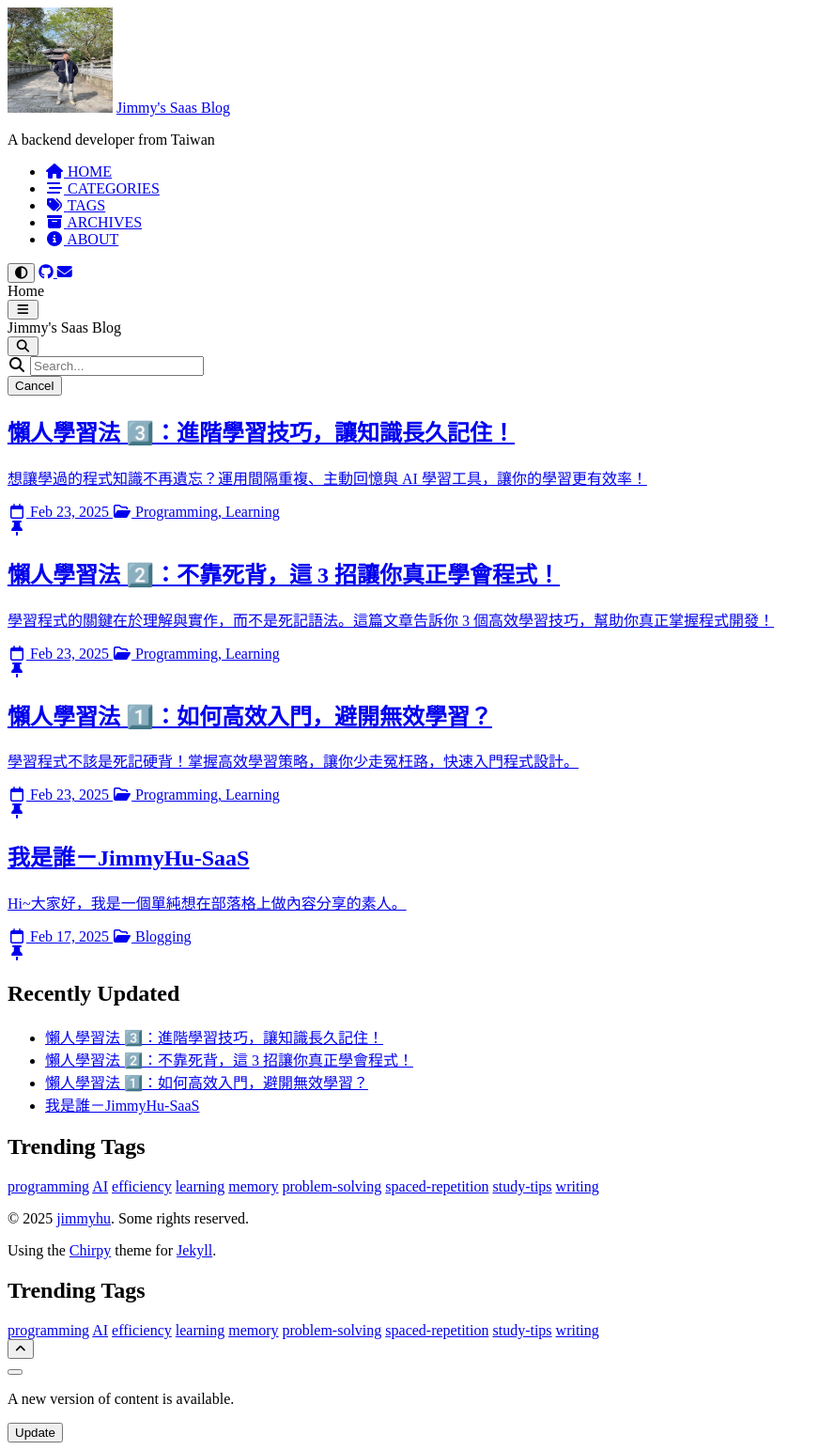
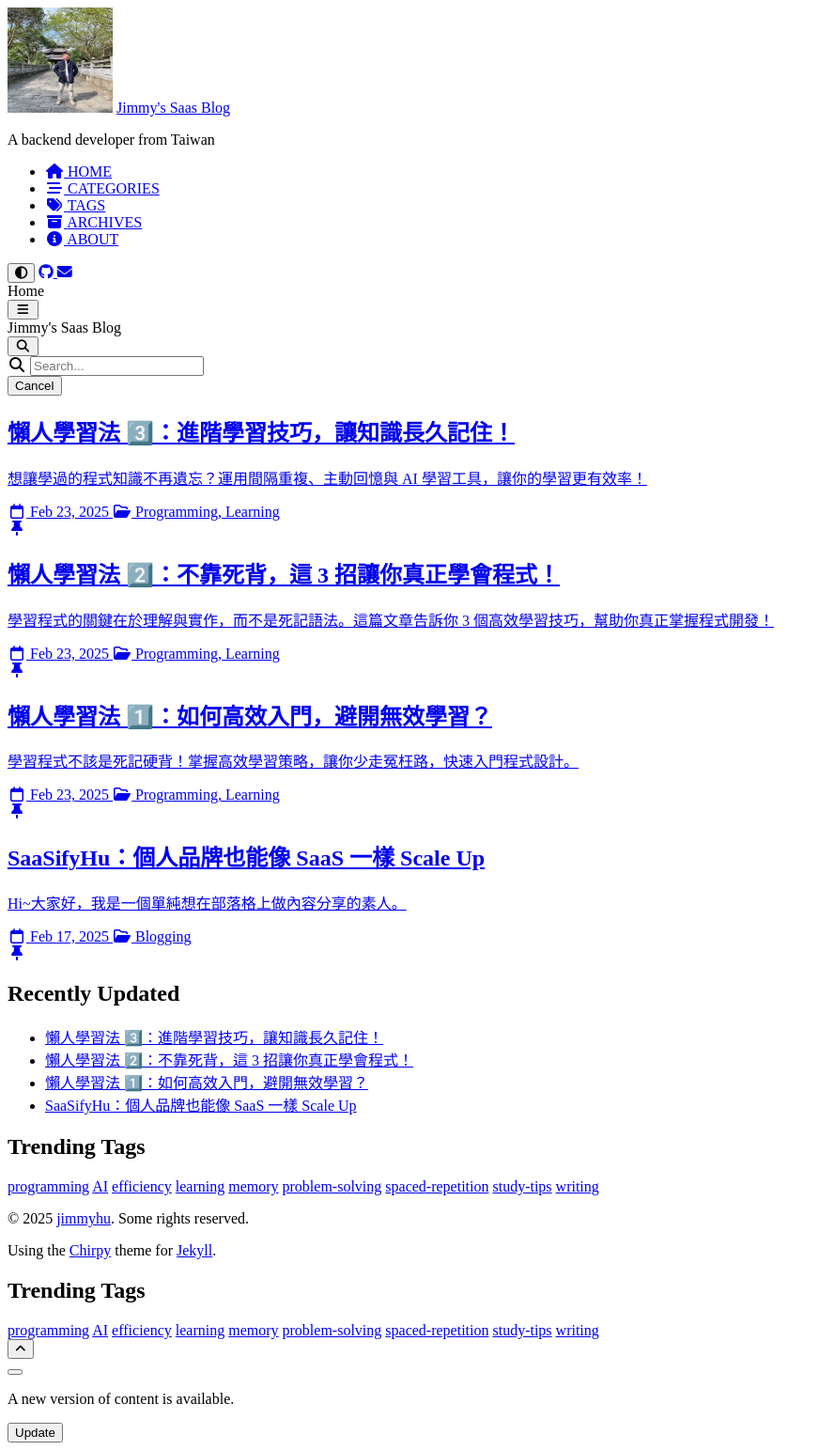
Before and after one commit to jimmyhusaas/jimmyhusaas.github.io, a Jekyll site: the page built from index.markdown, in a window 1280 px wide. Shown: the whole page at 94% size, without its empty margins (0-872 px from the left). Built offline with Jekyll 4.4.1, drawn with Linux system fonts in a browser that asks for light colours; cached includes are drawn as plain includes; part of the change alters nothing that is shown.

Commit message:
posts: first post adjust

```diff
--- a/_posts/2025-02-17-Who-am-I-JimmyHu-SaaS.md
+++ b/_posts/2025-02-17-Who-am-I-JimmyHu-SaaS.md
@@ -1,5 +1,5 @@
 ---
-title: 我是誰－JimmyHu-SaaS
+title:  SaaSifyHu：個人品牌也能像 SaaS 一樣 Scale Up
 description: >-
   Hi~大家好，我是一個單純想在部落格上做內容分享的素人。
 author: Jimmy
@@ -13,15 +13,17 @@ published: true
 **簡單自我介紹**
 我目前是個快邁入30歲的中年大叔（不想承認自己變老🥲），是個有五年工作經驗、目前專注在軟體工程後端開發的工程師——**Jimmy**。
 
-我把自己視為一個 **SaaS 產品（Software as a Service）**，持續迭代、持續升級，並且不斷為「使用者」創造價值。
+我把自己視為一個 **SaaS 產品（Software as a Service）**，持續迭代、持續升級，並且不斷為「使用者」創造價值。
+**SaaSify** 這個詞源自「SaaS（軟體即服務）」的概念，意指將任何產品、系統或個人能力轉變為可持續提供價值的服務。我希望自己不只是單純累積技能，而是能像一個 SaaS 產品一樣，不斷優化、適應市場變化，並持續為他人帶來價值。
 SaaS 的核心是「**持續交付價值**」，而我對自己的要求也是如此。
-在這裡，我不僅是創作者，也是「產品經理」，持續打磨「**JimmyHu-SaaS**」這個品牌。
+在這裡，我不僅是創作者，也是「產品經理」，持續打磨「**SaaSifyHu**」這個品牌。
 
 **經營主題**
 在這裡，我主要會分享：
 ✅ 技術筆記與學習心得
 ✅ 如何在AI時代下不被淘汰
-✅ 個人品牌經營
+✅ 個人品牌經營心得
+✅ 日常雜記
 （未來若有新主題，會再補充更新😁）
 
 ---
@@ -34,7 +36,7 @@ SaaS 的核心是「**持續交付價值**」，而我對自己的要求也是
 - 現在市場缺工現象減少，求職門檻變高，該如何突圍？
 
 - 初中階工程師除了寫程式，還需具備系統設計、監控維運、效能調校等多元技能，競爭更加激烈。
-    即使掌握了這些技能，也未必能輕易找到合適且薪資滿意的職缺。
+  即使掌握了這些技能，也未必能輕易找到合適且薪資滿意的職缺。
 
 
 **AI的發展，應該順勢而行**
@@ -66,7 +68,9 @@ AI的出現，是為了讓生活更便利、解決更多問題。科技的進步
 
 ---
 
-**我的經營初衷：持續交付價值**
+**我的經營初衷：持續輸出價值**
 我相信：**「只有大量輸出，才能驗證輸入是否真正內化。」**
-透過寫作，我不僅能與大家分享學習歷程，還能迫使自己將所學整理並深化。
-未來希望這裡能成為我與志同道合的朋友們互相交流與成長的地方 🚀
+透過寫作，我不僅能與大家分享學習歷程，還能倒逼自己將所學整理並深化。
+
+未來希望這裡能成為我與志同道合的朋友們互相交流與成長的地方，
+也誠摯邀請你一同加入這趟旅程！ 🚀
```
